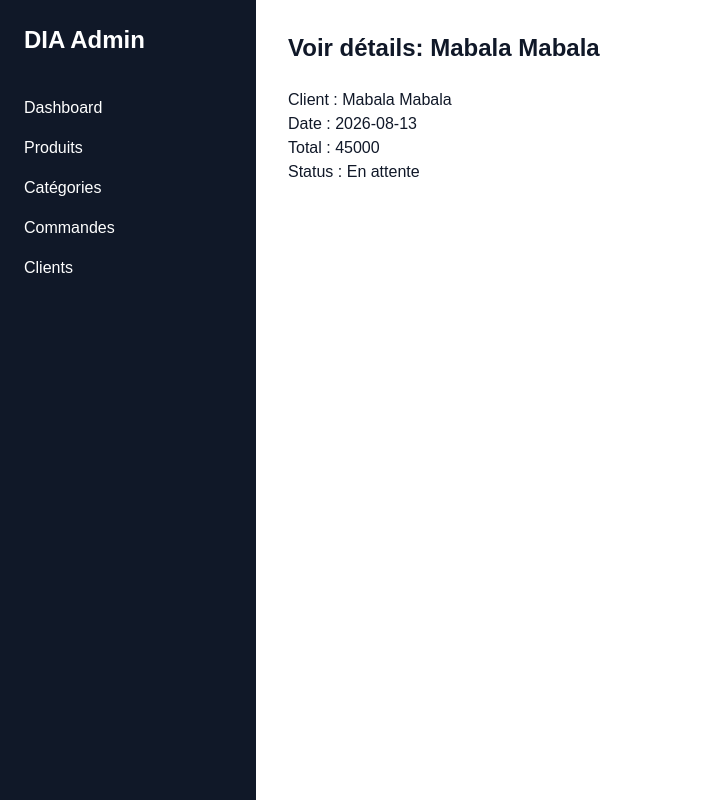
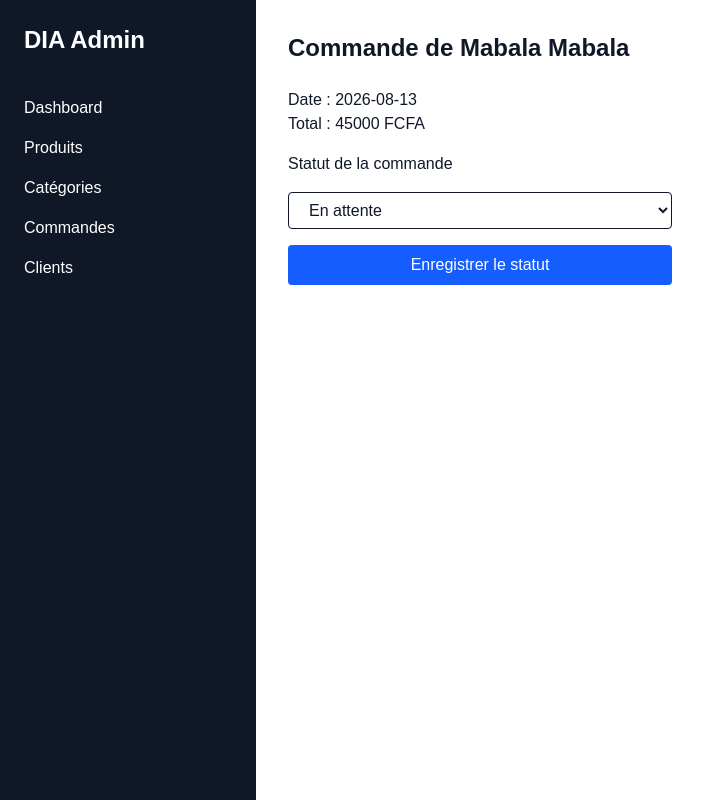
Before and after one commit to Bewan-ephra/Dia-FrontEnd, a Next.js app: page /admin/commandes/1 in a window 1280 px wide. Shown: the whole page, without its empty margins (0-711 px from the left). Built offline with nearby package versions, Linux system fonts and the light colour scheme.

Commit message:
Ajout changement statut commande et référence

```diff
--- a/app/admin/commandes/[id]/page.tsx
+++ b/app/admin/commandes/[id]/page.tsx
@@ -1,24 +1,69 @@
+"use client";
+import React, { useState, useEffect } from "react";
+import { useRouter } from "next/navigation";
 import { orders } from "@/lib/orders";
 
-export default async function EditCommandesPage({
+export default function OrderDetailPage({
   params,
 }: {
-    params: Promise<{id : string}>;
+  params: Promise<{ id: string }>;
 }) {
-    const { id } = await params;
-    const order = orders.find((o) => o.id === Number(id));
+  const [order, setOrder] = useState<typeof orders[0] | undefined>(undefined);
+  const [status, setStatus] = useState("");
+  const router = useRouter();
+  const [success, setSuccess] = useState(false);
 
-    if(!order) {
-        return <div>Commandes introuvable</div>
+  useEffect(() => {
+    params.then(({ id }) => {
+      const found = orders.find((o) => o.id === Number(id));
+      setOrder(found);
+      if (found) {
+        setStatus(found.status);
+      }
+    });
+  }, [params]);
+
+  if (!order) {
+    return <div>Chargement...</div>;
+  }
+
+  function handleSubmit(e: React.FormEvent) {
+    e.preventDefault();
+    order!.status = status;
+    setSuccess(true);
+    setTimeout(() => {
+      router.push("/admin/commandes");
+    }, 1000);
   }
 
   return (
     <div>
-            <h1 className="text-2xl font-bold mb-6">Voir détails: {order.name}</h1>
-            <p>Client : {order.name}</p>
+      <h1 className="text-2xl font-bold mb-6">Commande de {order.name}</h1>
       <p>Date : {order.date}</p>
-            <p>Total : {order.total}</p>
-            <p>Status : {order.status}</p>
+      <p>Total : {order.total} FCFA</p>
+
+      {success && (
+        <p className="text-green-600 mt-4">Statut mis à jour avec succès !</p>
+      )}
+
+      <form onSubmit={handleSubmit} className="flex flex-col gap-4 max-w-sm mt-4">
+        <label className="font-medium">Statut de la commande</label>
+        <select
+          value={status}
+          onChange={(e) => setStatus(e.target.value)}
+          className="border rounded px-4 py-2"
+        >
+          <option value="En attente">En attente</option>
+          <option value="Livrée">Livrée</option>
+          <option value="Annulée">Annulée</option>
+        </select>
+        <button
+          type="submit"
+          className="bg-blue-600 text-white rounded px-4 py-2"
+        >
+          Enregistrer le statut
+        </button>
+      </form>
     </div>
   );
 }
--- a/app/admin/produits/[id]/page.tsx
+++ b/app/admin/produits/[id]/page.tsx
@@ -47,6 +47,7 @@ export default function EditProductPage({
 
   return (
     <div>
+      <p className="text-gray-500 mb-4">Référence : {product.reference}</p>
       <h1 className="text-2xl font-bold mb-6">Modifier : {product.name}</h1>
       {success && (
         <p className="text-green-600 mb-4">Produit modifier avec succès !</p>
--- a/app/admin/produits/page.tsx
+++ b/app/admin/produits/page.tsx
@@ -34,6 +34,7 @@ function handleDelete(id: number) {
                 <thead>
                     <tr className="bg-gray-100 text-left text-gray-700">
                     <th className="p-3">ID</th>
+                    <th className="p-3">Référence</th>
                     <th className="p-3">Nom</th>
                     <th className="p-3">Prix</th>
                     <th className="p-3">Stock</th>
@@ -45,6 +46,7 @@ function handleDelete(id: number) {
                     {filteredProducts.map((product) => (
                        <tr key={product.id} className="border-b">
                         <td className="p-3">{product.id}</td>
+                        <td className="p-3">{product.reference}</td>
                         <td className="p-3">{product.name}</td>
                         <td className="p-3">{product.price}</td>
                         <td className="p-3">{product.stock}</td>
--- a/lib/products.ts
+++ b/lib/products.ts
@@ -1,6 +1,7 @@
 export const products = [
     {
     id: 1,
+    reference: "PRD-001",
     name: "T-shirt Classic",
     price: 15000,
     stock: 25,
@@ -9,6 +10,7 @@ export const products = [
 
 {
     id: 2,
+    reference: "PRD-002",
     name: "Airpods Apple",
     price: 12000,
     stock: 10,
@@ -17,6 +19,7 @@ export const products = [
 
 {
     id: 3,
+    reference: "PRD-003",
     name: "Casquettes Sport",
     price: 8000,
     stock: 0,
@@ -25,6 +28,7 @@ export const products = [
 
 {
     id: 4,
+    reference: "PRD-004",
     name: "Boucles d'oreilles en argent",
     price: 1500,
     stock: 5,
```
Lines whose indentation alone changed are shown as unchanged.
